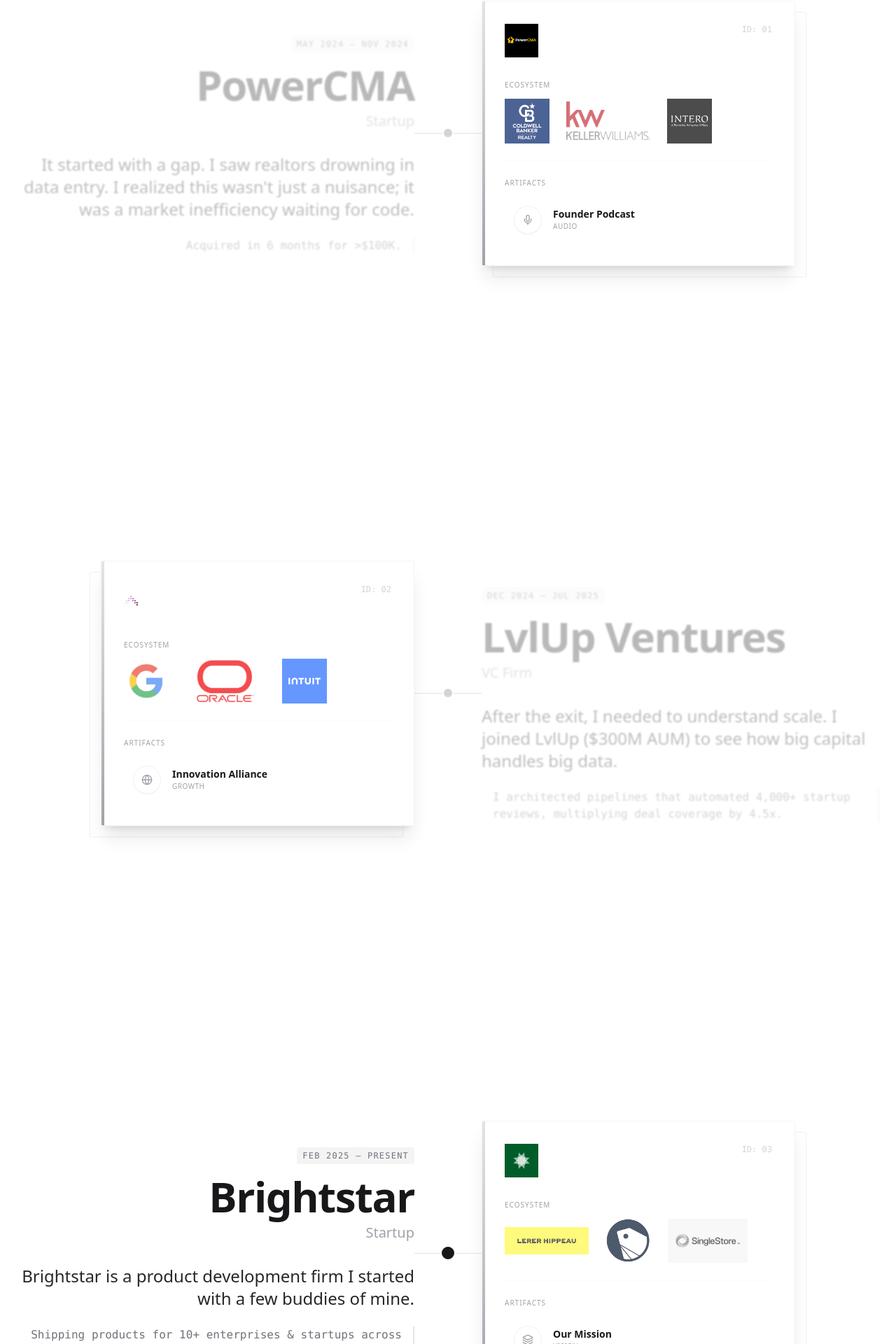
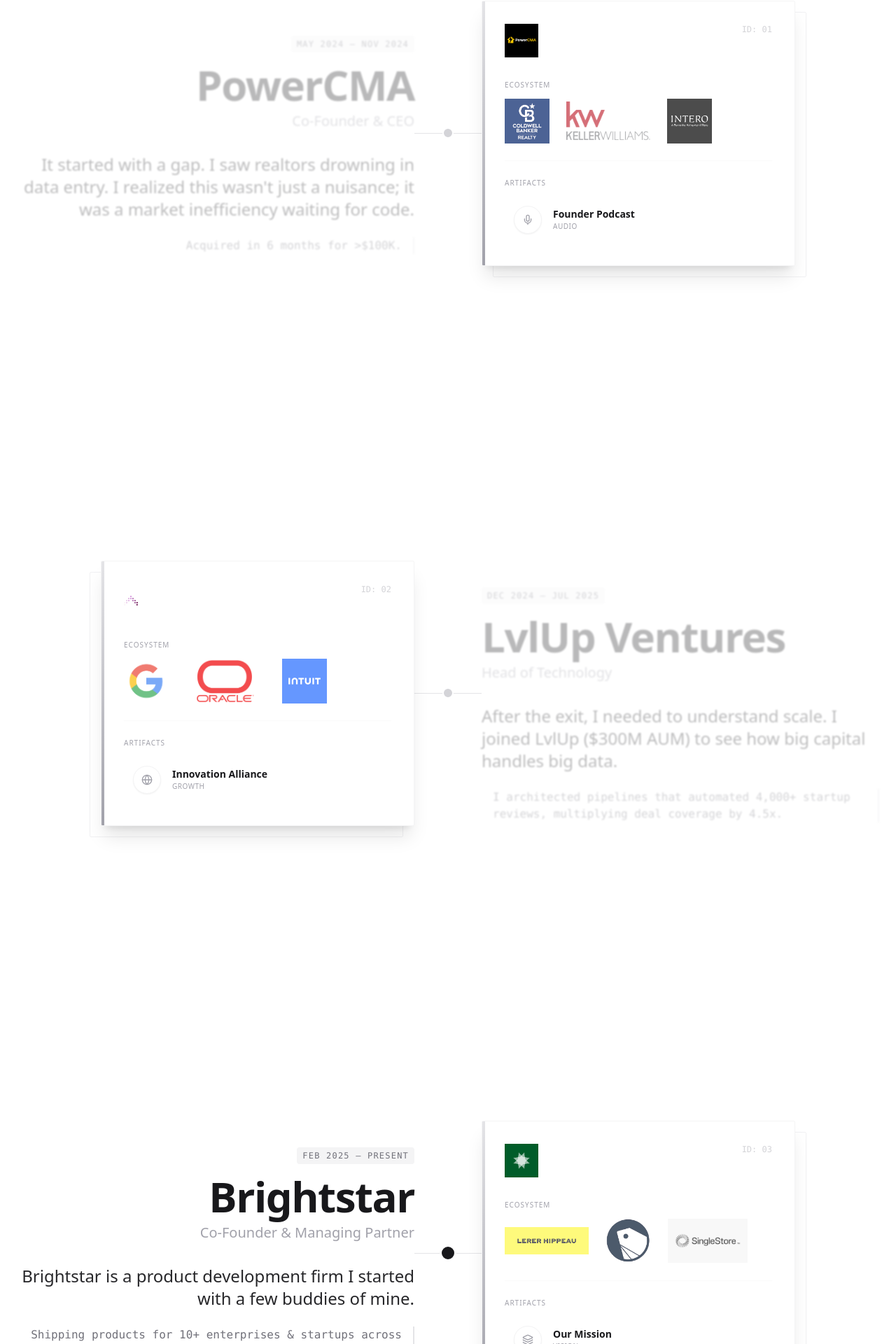
Before and after one commit to KrishVazirani18/PersonalWebsiteOfficial, a React (Vite) app: page / in a window 1280 px wide. Shown: the part 931-2851 px from the top of the page at 70% size. Built offline with nearby package versions, Linux system fonts and the light colour scheme.

Commit message:
role titles

```diff
--- a/src/App.jsx
+++ b/src/App.jsx
@@ -373,7 +373,7 @@
       title: "Startup",
       company: "PowerCMA",
       companyLogo: powerCmaLogo,
-      role: "Founder & CEO",
+      role: "Co-Founder & CEO",
       period: "May 2024 — Nov 2024",
       link: null,
       text: "It started with a gap. I saw realtors drowning in data entry. I realized this wasn't just a nuisance; it was a market inefficiency waiting for code.",
@@ -393,7 +393,7 @@
       title: "VC Firm",
       company: "LvlUp Ventures",
       companyLogo: lvlUpLogo,
-      role: "Head of Technology & Investor",
+      role: "Head of Technology",
       period: "Dec 2024 — Jul 2025",
       link: "https://www.lvlup.vc",
       text: "After the exit, I needed to understand scale. I joined LvlUp ($300M AUM) to see how big capital handles big data.",
@@ -413,7 +413,7 @@
       title: "Startup",
       company: "Brightstar",
       companyLogo: brightstarLogo,
-      role: "Founder & Managing Partner",
+      role: "Co-Founder & Managing Partner",
       period: "Feb 2025 — Present",
       link: "https://www.buildwithbrightstar.com",
       text: "Brightstar is a product development firm I started with a few buddies of mine.",
@@ -622,7 +622,7 @@
                           {chapter.period}
                         </div>
                         <h2 className="text-3xl md:text-6xl font-bold mb-2 tracking-tight">{chapter.company}</h2>
-                        <h3 className="text-lg md:text-xl text-zinc-400 font-medium mb-8">{chapter.title}</h3>
+                        <h3 className="text-lg md:text-xl text-zinc-400 font-medium mb-8">{chapter.role}</h3>
 
                         <p className="text-lg md:text-2xl font-light leading-relaxed text-zinc-800 mb-6">
                           {chapter.text}
```
